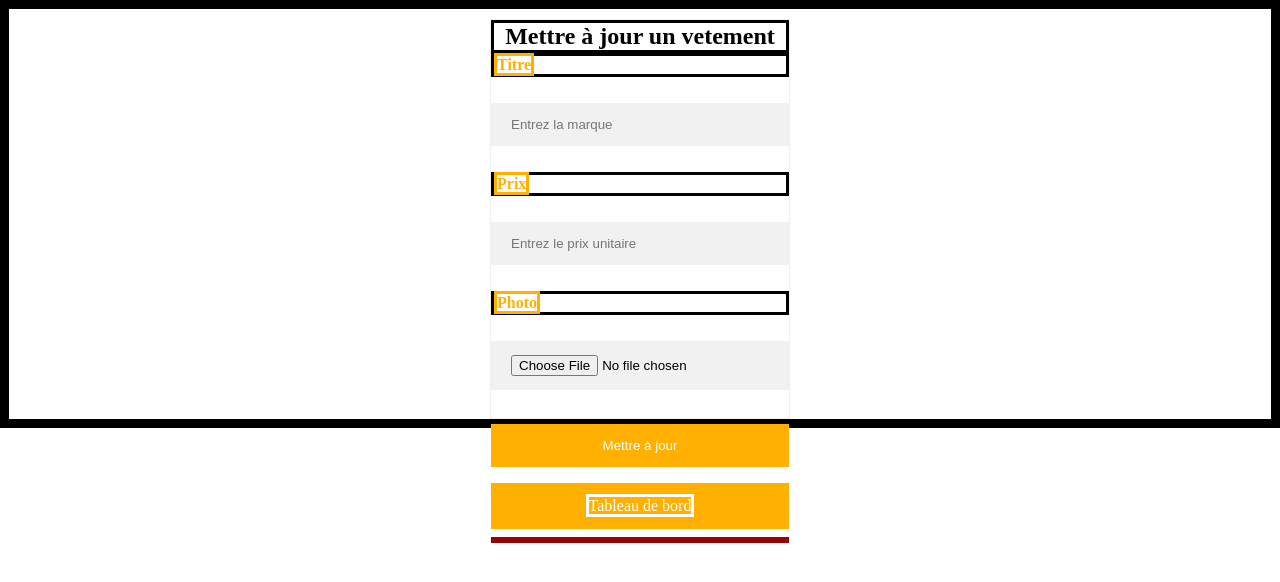
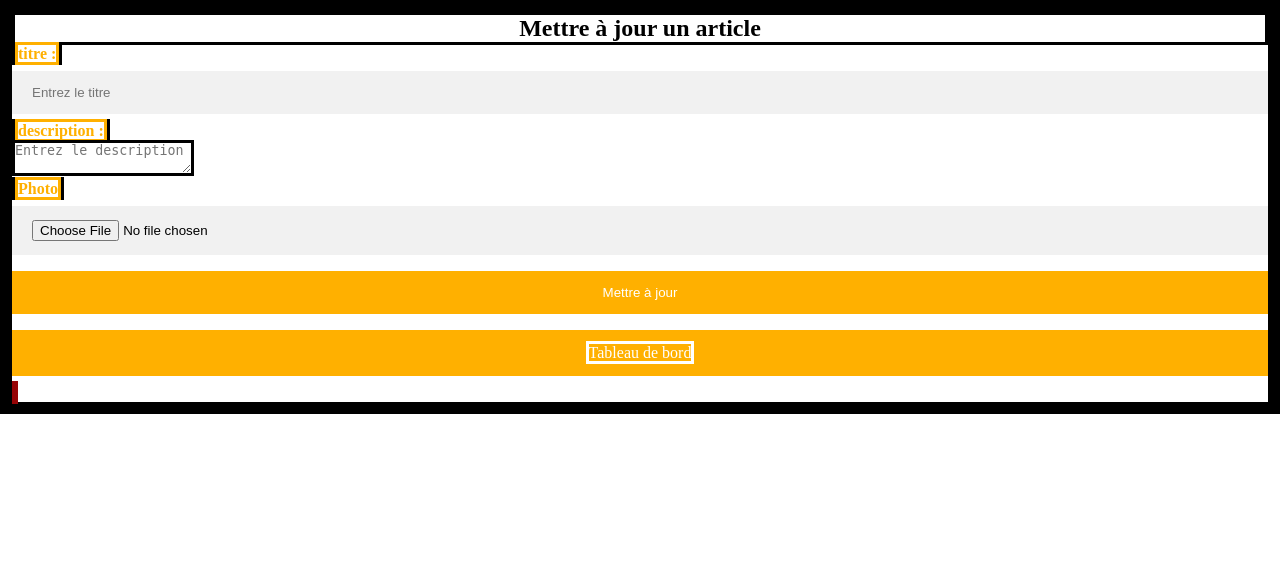
Before and after one commit to josiasapelete/digital, a PHP site: page /assets/pages/modifier.php in a window 1280 px wide. Shown: the top 582 px of the page. Run offline with PHP 8.4, Linux system fonts and the light colour scheme.

```diff
--- a/assets/pages/modifier.php
+++ b/assets/pages/modifier.php
@@ -9,15 +9,13 @@
     <title>Document</title>
 </head>
 <body>
-    <div id="container">
-        <form method="post" id="formulaire" enctype="multipart/form-data">
-            <h2 style="text-align: center;">Mettre à jour un vetement</h2>
-            <label for=""> <b>Titre</b></label> <br>
-            <input type="text" placeholder="Entrez la marque" name="titre" required class="zonetext"> <br>
-
-            <label for=""> <b>Prix</b></label> <br>
-            <input type="number" placeholder="Entrez le prix unitaire" name="prixtext" required class="zonetext"> <br>
-
+    <div class="container">
+        <form method="post" class="d-flex flex-column" enctype="multipart/form-data">
+            <h2 style="text-align: center;">Mettre à jour un article</h2>
+            <label for=""> <b>titre :</b></label> <br>
+            <input type="text" placeholder="Entrez le titre" name="titre" required class="zonetext"> <br>
+            <label for=""> <b>description :</b></label> <br>
+            <textarea name="description" id="" placeholder="Entrez le description"  required  ></textarea> <br>
             <label for=""> <b>Photo</b></label> <br>
             <input type="file" placeholder="Choissez une image" name="phototext" required class="zonetext"> <br>
 
@@ -30,16 +28,16 @@
                 <?php
 
                         if(isset($_POST['btmod'])){
-                            $titre= $_POST['titre'];
-                            $prix= $_POST['prixtext'];
+                            $titre=$_POST['titre'];
+                            $description=$_POST['description'];
 
                             $modifier= $_GET['mod'];
 
                             $image=$_FILES['phototext']['tmp_name'];
 
-                            $trajet= "image/".$_FILES['phototext']['name'];
+                            $trajet= "{$_SERVER['DOCUMENT_ROOT']}image/".$_FILES['phototext']['name'];
                             move_uploaded_file($image,$trajet);
-                            $requp= "UPDATE articles SET titre='$titre', prix='$prix',photo='$trajet' WHERE id='$modifier'";
+                            $requp= "UPDATE articles SET titre='$titre', description='$description',image='$trajet' WHERE id='$modifier'";
 
                             $resultat= mysqli_query($conn,$requp);
                             if($resultat){
--- a/assets/pages/supprimer.php
+++ b/assets/pages/supprimer.php
@@ -16,12 +16,13 @@
 <?php
     if(isset($_GET['del'])){
         $sup= $_GET['del'];
-        $reqdel= "DELETE FROM vetement WHERE id=$sup";
+        $reqdel= "DELETE FROM articles WHERE id=$sup";
         $resultat= mysqli_query($conn,$reqdel);
     }
     if($resultat){
         echo "<label style='text-align:center ;color:#960406;'>
         La suppression a été correctement effectuée......</label>";
+        header('location:acceuil.php');
     } else{
         echo "<label style='text-align:center ;color:#960406;'>
         La suppression a échoué......</label>";
```
Also changed, not shown: assets/pages/ajouter.php (+5 -3 lines), assets/pages/tableaubord.php (+3 -26 lines).
